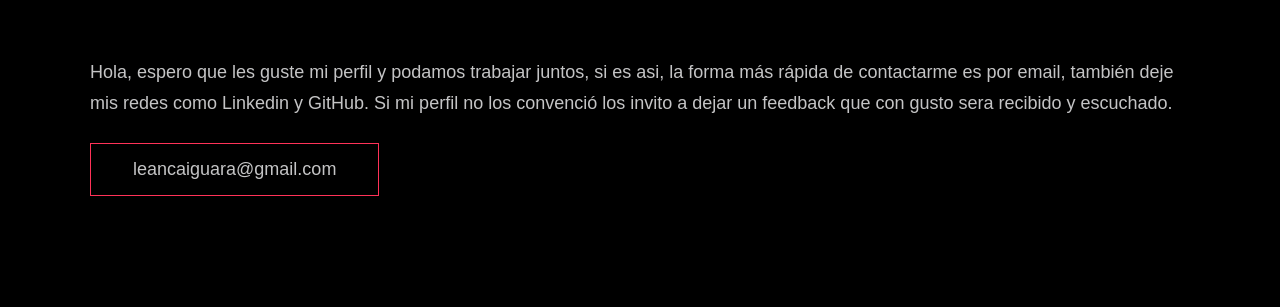
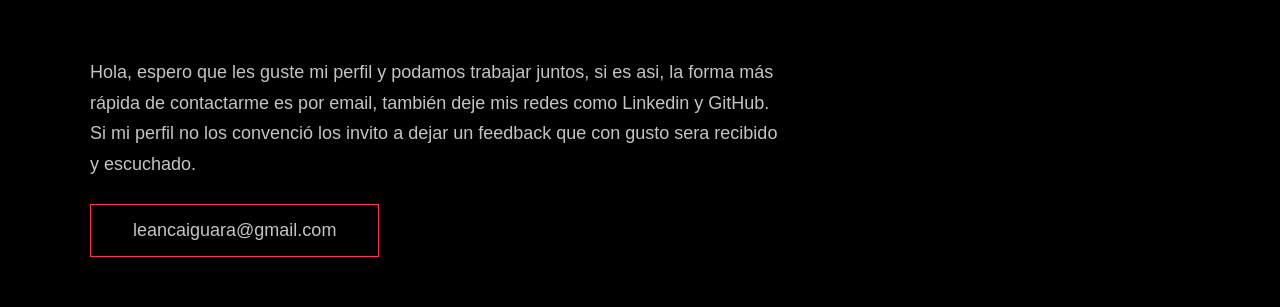
Before and after one commit to leancaiguara/Mi-portfolio, a plain HTML site: page index.html in a window 1280 px wide. Shown: the part 4478-4785 px from the top of the page. Drawn offline with Linux system fonts and the light colour scheme; a web font is replaced by a local one.

Commit message:
estilos-contacto

```diff
--- a/index.css
+++ b/index.css
@@ -556,3 +556,7 @@ body:not(.user-is-tabbing) a:focus {
     margin: 0 var(--gutter-huge) 0 0;
   }
 }
+
+.contact__info {
+  max-width: var(--container-medium-width);
+}
```
